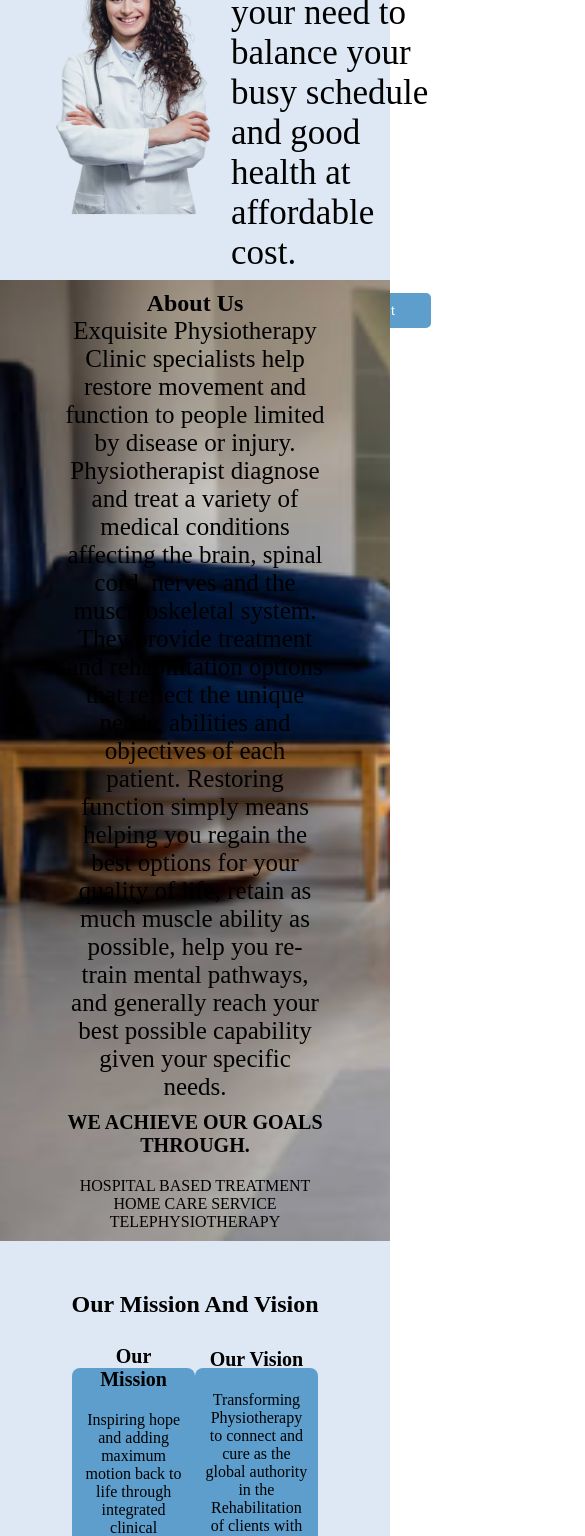
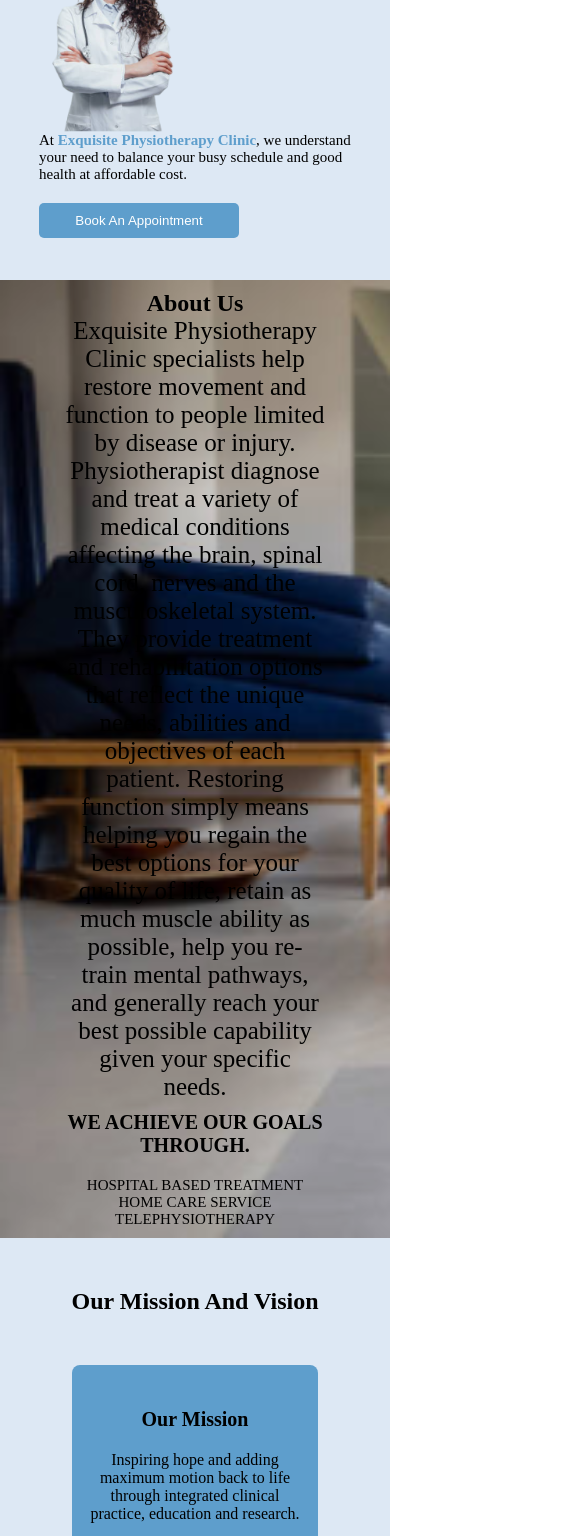
Before and after one commit to youngmentor/Exquisite-Clinic, a React (Vite) app: page / in a window 390 px wide. Shown: the part 200-1736 px from the top of the page, 585 px wide, since content can reach past the window. Built offline with nearby package versions, Linux system fonts and the light colour scheme.

Commit message:
mobile view

```diff
--- a/src/About/About.css
+++ b/src/About/About.css
@@ -28,3 +28,11 @@ text-align: center;
 .About_List{
     margin-top: 10px;
 }
+@media screen and (max-width: 426px){
+    .About_Main{
+        width: 100%;
+    }
+    .About_Main_Wrap{
+        font-size: 15px;
+    }
+}
--- a/src/Header/Header.css
+++ b/src/Header/Header.css
@@ -64,3 +64,8 @@
     border: none;
     cursor: pointer;
 }
+@media screen and (max-width: 426px){
+    .Header_Navigator{
+        display: none;
+    }
+}
--- a/src/Landing/Landing.css
+++ b/src/Landing/Landing.css
@@ -9,6 +9,7 @@
 .Landing_Main_Wrap{
     width: 80%;
     display: flex;
+    flex-wrap: wrap;
     align-items: center;
     justify-content: space-between;
     /* background-color: blue; */
@@ -32,3 +33,11 @@
 .b{
     color: #5E9ECC;
 }
+@media screen and (max-width: 426px){
+    .Landin_Text{
+        font-size: 15px;
+    }
+    .Landing_Img{
+        width: 150px;
+    }
+}
--- a/src/Mission/Mission.css
+++ b/src/Mission/Mission.css
@@ -16,9 +16,11 @@
 .Mission_Wrap{
     width: 70%;
     display: flex;
+    flex-wrap: wrap;
     align-items: center;
     justify-content: space-between;
     margin-top: 50px;
+    gap: 20px;
     /* background-color: green; */
 }
 .Our_Mission{
```
